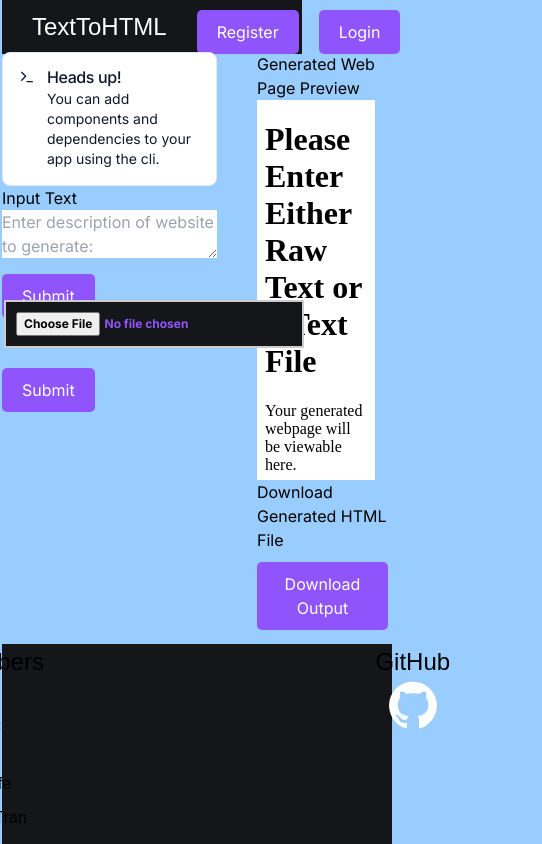
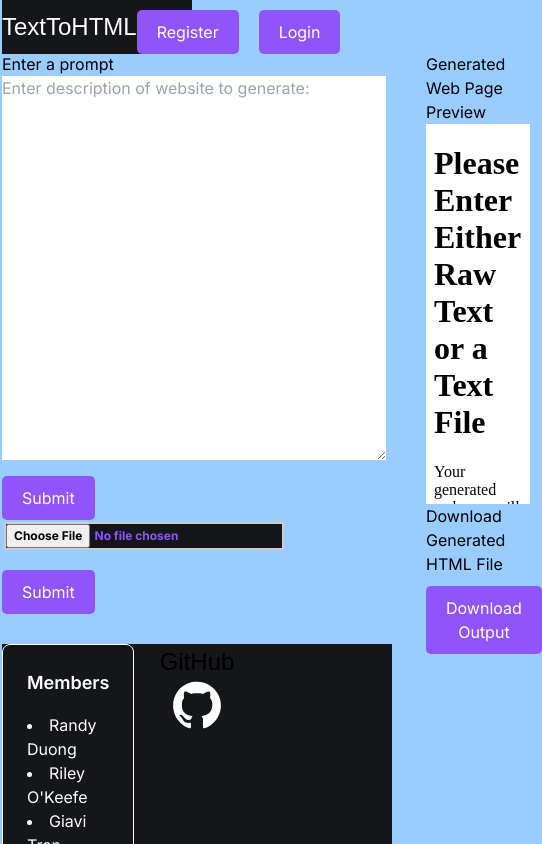
Before and after one commit to randyduong08/TextToHTMLApp, a Next.js app in the folder client/: page / in a window 390 px wide. Shown: the whole page, 542 px wide, since content can reach past the window. Built offline with nearby package versions, Linux system fonts and the light colour scheme.

Commit message:
Stylizing components (#15)
* Fixed size of things on text input.

* Adjusted footer, changed contacts.

```diff
--- a/client/src/app/footer/ui/contact.js
+++ b/client/src/app/footer/ui/contact.js
@@ -1,13 +1,13 @@
-export default function Page(){
-    return(
-        <div className='contact-info'>
-            <h3>Members</h3>
-            <ul>
-                <li>Randy Duong</li>
-                <li>Riley O'Keefe</li>
-                <li>Giavi Tran</li>
-                <li>Jonathan Truong</li>
-            </ul>
+export default function Page() {
+    return (
+        <div className="mr-40 pr-40 absolute inset-y-0 left-0 "> {/* Apply margin to the outside of the card */}
+            <div className="bg-transparent border border-white shadow-md rounded-lg p-6 text-white">
+                <h3 className="text-lg font-semibold mb-4">Members</h3>
+                    <li>Randy Duong</li>
+                    <li>Riley O'Keefe</li>
+                    <li>Giavi Tran</li>
+                    <li>Jonathan Truong</li>
+            </div>
         </div>
-    )
+    );
 }
--- a/client/src/app/header/headerlayout.css
+++ b/client/src/app/header/headerlayout.css
@@ -2,10 +2,10 @@
     display: flex;
     align-items: center;
     justify-content: space-between;
-    padding: 0;
-    margin: 0;
+    padding: auto;
+    margin: auto;
     position: fixed;
-    width: calc(100% - 90px); /* Adjusted width to account for the spacing */
+    width: calc(100% - 200px); /* Adjusted width to account for the spacing */
     min-height: 50px;
     top: 0;
     background-color:#15161a;
@@ -13,7 +13,7 @@
 }
 
 .navbar a {
-    padding: 0 30px;
+    padding: 0px;
     text-decoration: none;
     text-align: center;
     font-family: Arial, Helvetica, sans-serif;
@@ -21,14 +21,39 @@
     color:white;
     transition: 0.5s;
 }
+.navbar a:hover {
+    color: #0056b3; /* Change color on hover */
+}
 
-.right-items{
+.right-items {
     display: flex;
     column-gap: 20px;
 }
 
-.right-items a:hover{
-    color: rgb(0, 0, 0);
+.right-items a {
+    padding: 10px;
+    text-decoration: none;
+    font-family: Arial, Helvetica, sans-serif;
+    font-size: 16px; /* Adjusted font size */
+    color: white;
+    transition: color 0.5s; /* Added transition for color change */
+}
+.navbar a:hover {
+    color: #0056b3; /* Change color on hover */
+}
+
+.right-items {
+    display: flex;
+    column-gap: 20px;
+}
+
+.right-items a {
+    padding: 10px;
+    text-decoration: none;
+    font-family: Arial, Helvetica, sans-serif;
+    font-size: 16px; /* Adjusted font size */
+    color: white;
+    transition: color 0.5s; /* Added transition for color change */
 }
 
 button.submitButton {
--- a/client/src/app/index/ui/fileinput.css
+++ b/client/src/app/index/ui/fileinput.css
@@ -11,7 +11,7 @@
 
 /* Apply styles only to input elements with type="file" */
 input[type="file"] {
-  padding: 10px;
+  padding: auto;
   border: 2px solid #cccccc;
   border-radius: 1px;
   font-size: 12px;
--- a/client/src/app/index/ui/submitbutton.css
+++ b/client/src/app/index/ui/submitbutton.css
@@ -1,6 +1,6 @@
 button.submitButton {
-  padding: 10px 20px;
-  margin-top: 10px;
+  padding:auto;
+  margin: auto;
   font-size: 16px;
   background-color: #9054fc; /* Background color */
   color: white; /* Text color */
--- a/client/src/app/index/ui/textinput.css
+++ b/client/src/app/index/ui/textinput.css
@@ -13,28 +13,39 @@ textarea {
     min-height: 200px !important;
     max-height: 600px !important;
     box-sizing: border-box;
-    resize:both !important;
+    resize: both !important;
     background-color: #15161a;
     border: 2px solid white;
     border-radius: 5px;
     /* Font Configs */
-    color:white;
+    color: white;
     font-size: 14px;
     font-weight: 400;
     font-family: Arial, sans-serif;
 }
 
+/* Adjusted styling for buttons */
+button.submitButton {
+    width: 100%;
+    padding: 8px;
+    margin: 10px 0; /* Add margin to create separation */
+    border-radius: 5px;
+    border: none;
+    background-color: #9054fc;
+    color: white;
+    box-sizing: border-box;
+}
 
 /* Padding for 1080p width */
-@media screen and (max-width: 1080px){
-    .content{
-        padding: 10px;
+@media screen and (max-width: 1080px) {
+    .content {
+        padding: 20px;
     }
 }
 
 /* Padding for 2160p width */
-@media screen and (max-width: 2160px){
-    .content{
-        padding: 5px;
+@media screen and (max-width: 2160px) {
+    .content {
+        padding: 15px;
     }
 }
--- a/client/src/app/index/ui/textinput.js
+++ b/client/src/app/index/ui/textinput.js
@@ -4,58 +4,41 @@
 'use client'    // React only works on client components, so need to specify this is a client component
 
 import { useState } from 'react';
-import { toast } from 'react-toastify'
-import { Alert, AlertDescription, AlertTitle } from "@/components/ui/alert"
-import { Terminal } from "lucide-react"
 
 export default function InputForm() {
-    // promptDetails = state variable; setPromptDetails = setter function, '' = initial value of prompt
-    const [promptDetails, setPromptDetails] = useState('');
+    // prompt = state variable; setPrompt = setter function, '' = initial value of prompt
+    const [prompt, setPrompt] = useState('');
 
-    // define toast messages
-    const showToastStoreSuccess = () => toast('Prompt details stored successfully');
-    const showToastStoreFail = () => toast('Error storing prompt details');
-    const showToastError = (error) => toast('Error:', error);
-
-    // function that handles submission from the html form defined below
     const handleSubmit = async (e) => {
         e.preventDefault();
         try {
-            const response = await fetch('http://localhost:8000/prompts/', {
+            const response = await fetch('http://localhost:8000/prompt_submit/', {
                 method: 'POST',
                 headers: {
                     'Content-Type': 'application/json',
                 },
-                body: JSON.stringify({ promptDetails, userID: 0 }), // set userID to 0 TEMPORARILY
+                body: JSON.stringify({ userID: '0', prompt: prompt }), // set userID to 0 TEMPORARILY
             });
             if (response.ok) {
-                console.log('Prompt details stored successfully');
-                showToastStoreSuccess();
+                console.log('Prompt stored successfully');
             } else {
-                console.log('Error storing prompt details');
-                showToastStoreFail();
+                console.log('Error storing prompt');
             }
-
+            const data = await response.json();
+            console.log('Prompt saved:', data);
         } catch (error) {
             console.error('Error:', error);
-            showToastError(error);
         }
     };
 
     return (
         <div>
-            <Alert>
-  <Terminal className="h-4 w-4" />
-  <AlertTitle>Heads up!</AlertTitle>
-  <AlertDescription>
-    You can add components and dependencies to your app using the cli.
-  </AlertDescription>
-</Alert>
-            <h2>Input Text</h2>
+            <h2>Enter a prompt</h2>
             <form onSubmit={handleSubmit}>
                 <textarea
-                    value={promptDetails}
-                    onChange={(e) => setPromptDetails(e.target.value)}
+                    class="resize w-96 h-96"
+                    value={prompt}
+                    onChange={(e) => setPrompt(e.target.value)}
                     placeholder="Enter description of website to generate:"
                 />
                 <br></br>
```
